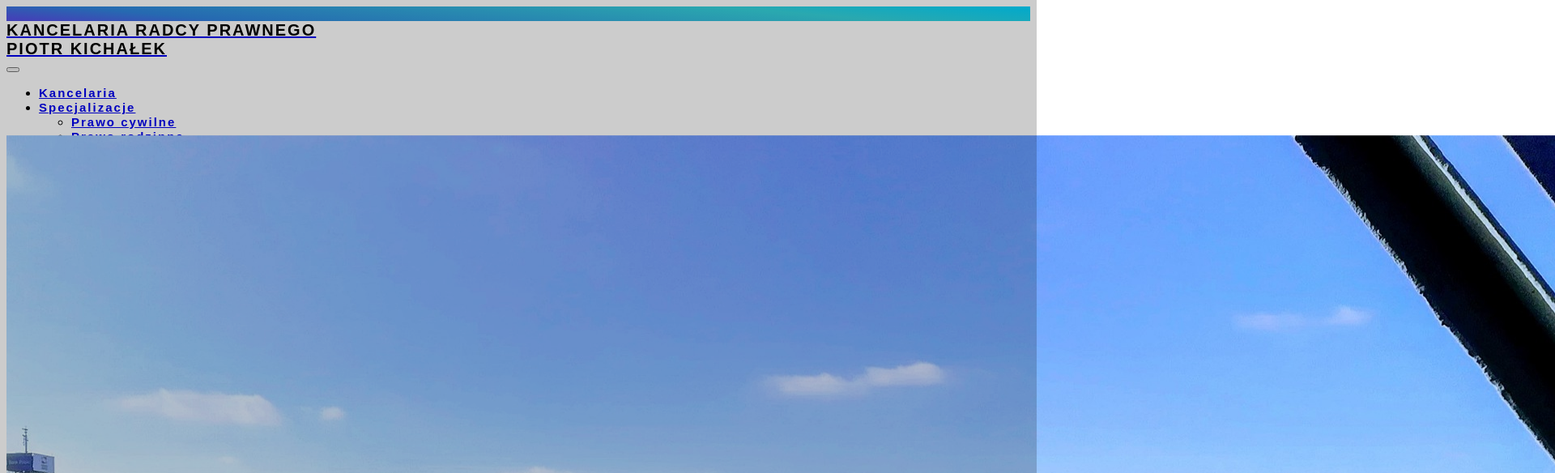
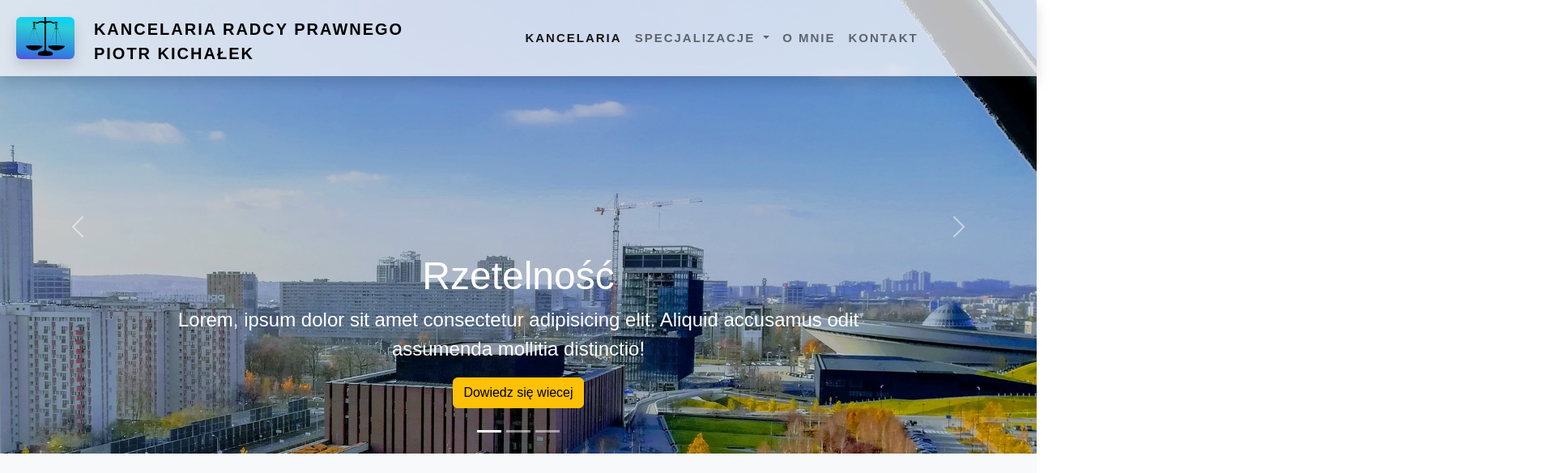
Before and after one commit to kdrabczyk/kacelaria, a website: page services.html in a window 1280 px wide. Shown: the top 584 px of the page at 81% size, 1920 px wide, since content can reach past the window. Drawn offline with nearby package versions, Linux system fonts and the light colour scheme; the site is published under a folder, as on GitHub Pages, so addresses that start at the root find nothing.

Commit message:
Update services.html

```diff
--- a/services.html
+++ b/services.html
@@ -5,27 +5,26 @@
     <meta charset="UTF-8">
     <meta http-equiv="X-UA-Compatible" content="IE=edge">
     <meta name="viewport" content="width=device-width, initial-scale=1.0">
-    <link rel="stylesheet" href="/node_modules/bootstrap/dist/css/bootstrap.css">
-    <link rel="stylesheet" href="styles.css">
-    <script src="./node_modules/bootstrap/dist/js/bootstrap.bundle.min.js"></script>
+    <link rel="stylesheet" href="https://cdn.jsdelivr.net/npm/bootstrap@5.2.2/dist/css/bootstrap.min.css">
+    <link rel="stylesheet" href="./styles.css">
+    <script src="https://cdn.jsdelivr.net/npm/bootstrap@5.2.2/dist/js/bootstrap.bundle.min.js"></script>
     <title>Kancelaria Prawna</title>
 </head>
-
 <body>
     <!-- navbar -->
     <nav class="navbar fixed-top navbar-expand-lg bg-light bg-opacity-75 shadow text-uppercase">
         <div class="container-fluid">
-            <a class="navbar-brand d-flex" href="#">
-                <div class="container text-white m-2 rounded d-flex shadow" id="brand-background"><img
-                        src="/img/scales-310962_640.png" alt="" id="scales"></div>
+            <a class="navbar-brand d-flex" href="#" >
+                <div class="container text-white m-2 rounded d-flex shadow" id="brand-background">
+                    <img src="./img/scales-310962_640.png" alt="" id="scales">
+                </div>
                 <div class="ms-3 mt-2">
                     <div id="brand-right-top">Kancelaria Radcy Prawnego</div>
                     <div id="brand-right-bottom">Piotr Kichałek</div>
                 </div>
             </a>
-            <button class="navbar-toggler" type="button" data-bs-toggle="collapse"
-                data-bs-target="#navbarSupportedContent" aria-controls="navbarSupportedContent" aria-expanded="false"
-                aria-label="Toggle navigation">
+            <button class="navbar-toggler" type="button" data-bs-toggle="collapse" data-bs-target="#navbarSupportedContent"
+                aria-controls="navbarSupportedContent" aria-expanded="false" aria-label="Toggle navigation">
                 <span class="navbar-toggler-icon"></span>
             </button>
             <div class="collapse navbar-collapse" id="navbarSupportedContent">
@@ -48,10 +47,10 @@
                     </ul>
                     </li>
                     <li class="nav-item">
-                        <a class="nav-link" href="./index.html#about">O mnie</a>
+                        <a class="nav-link" href="#about">O mnie</a>
                     </li>
                     <li class="nav-item">
-                        <a class="nav-link" href="./index.html#footer">Kontakt</a>
+                        <a class="nav-link" href="#footer">Kontakt</a>
                     </li>
                 </ul>
             </div>
```
Lines whose indentation alone changed are shown as unchanged.
